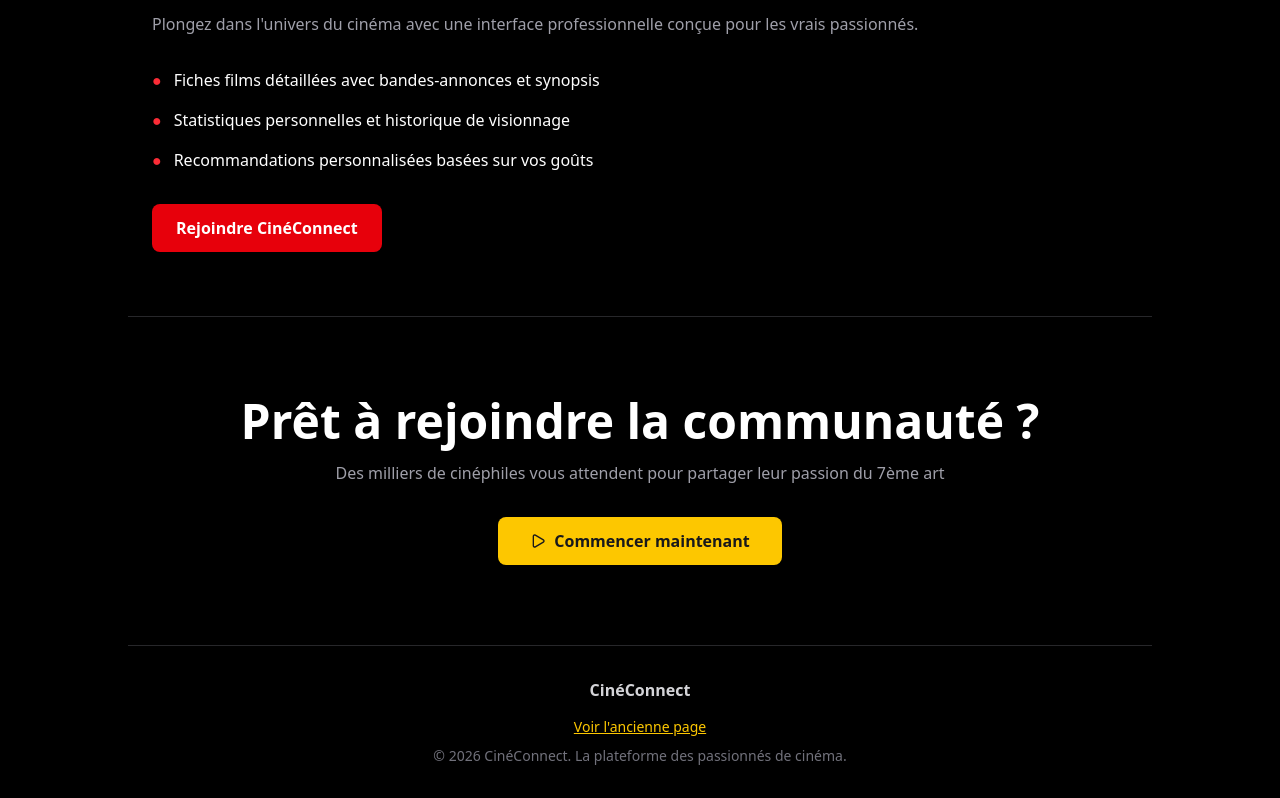
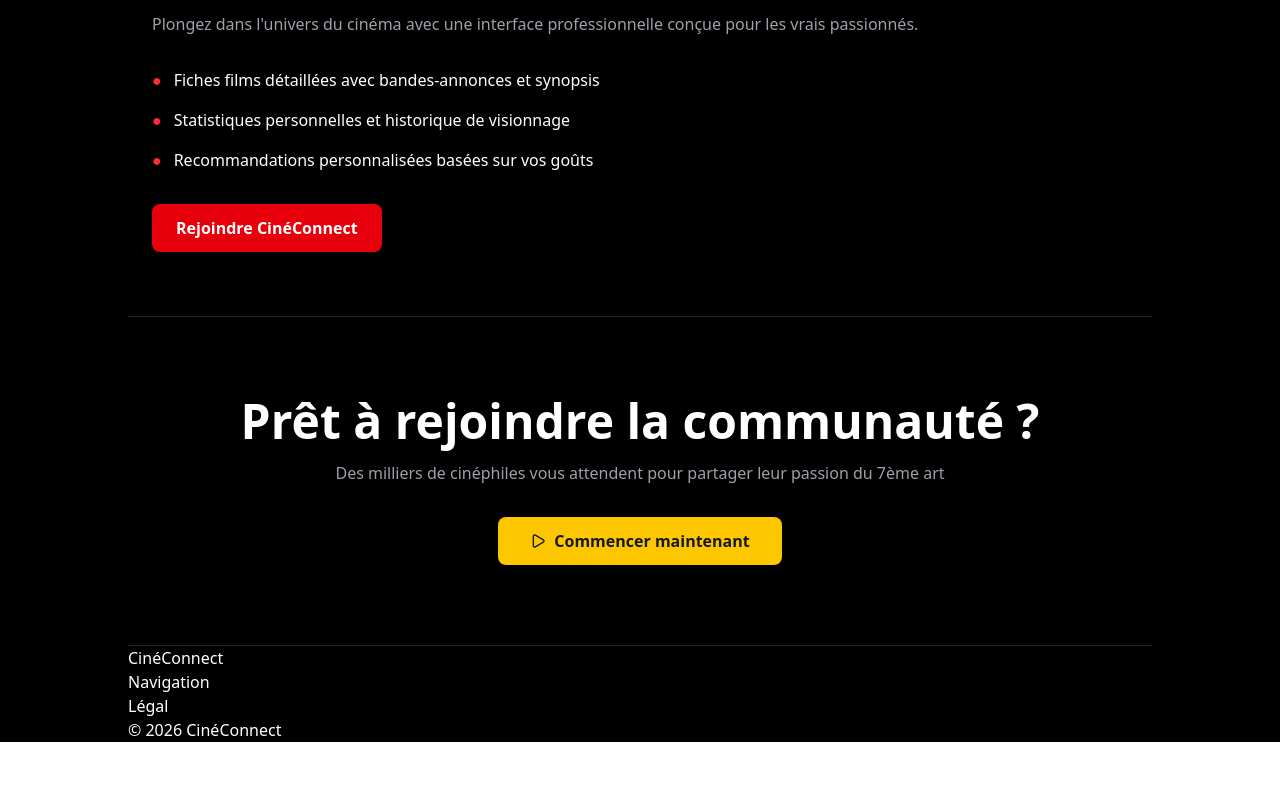
Before and after one commit to loaiattar/cine-connect, a React app in the folder apps/frontend/: page / in a window 1280 px wide. Shown: the part 1227-2025 px from the top of the page. After the commit the page ends 1969 px from the top, so only its background shows below. Built offline with nearby package versions, Linux system fonts and the light colour scheme; the HTML template or start-up script is replaced by a standard one.

Commit message:
feat: add footer base structure to landing page

```diff
--- a/apps/frontend/src/routes/index.tsx
+++ b/apps/frontend/src/routes/index.tsx
@@ -1,4 +1,4 @@
-import { createFileRoute, Link } from '@tanstack/react-router'
+import { createFileRoute } from '@tanstack/react-router'
 import {
   Clapperboard,
   MessageCircle,
@@ -143,19 +143,21 @@ function Index() {
                 </button>
             </section>
 
-            <footer className="px-6 py-8 text-center text-zinc-500">
-                <p className="font-semibold text-zinc-300">CinéConnect</p>
-                <div className="mt-3">
-                    <Link
-                        to="/ancienne-page"
-                        className="text-sm text-yellow-400 hover:text-yellow-300 underline"
-                    >
-                        Voir l'ancienne page
-                    </Link>
+            <footer>
+                <div>
+                    <div>
+                        <p>CinéConnect</p>
+                    </div>
+                    <div>
+                        <p>Navigation</p>
+                    </div>
+                    <div>
+                        <p>Légal</p>
+                    </div>
                 </div>
-                <p className="mt-2 text-sm">
-                    © 2026 CinéConnect. La plateforme des passionnés de cinéma.
-                </p>
+                <div>
+                    <p>© 2026 CinéConnect</p>
+                </div>
             </footer>
         </div>
     )
```
